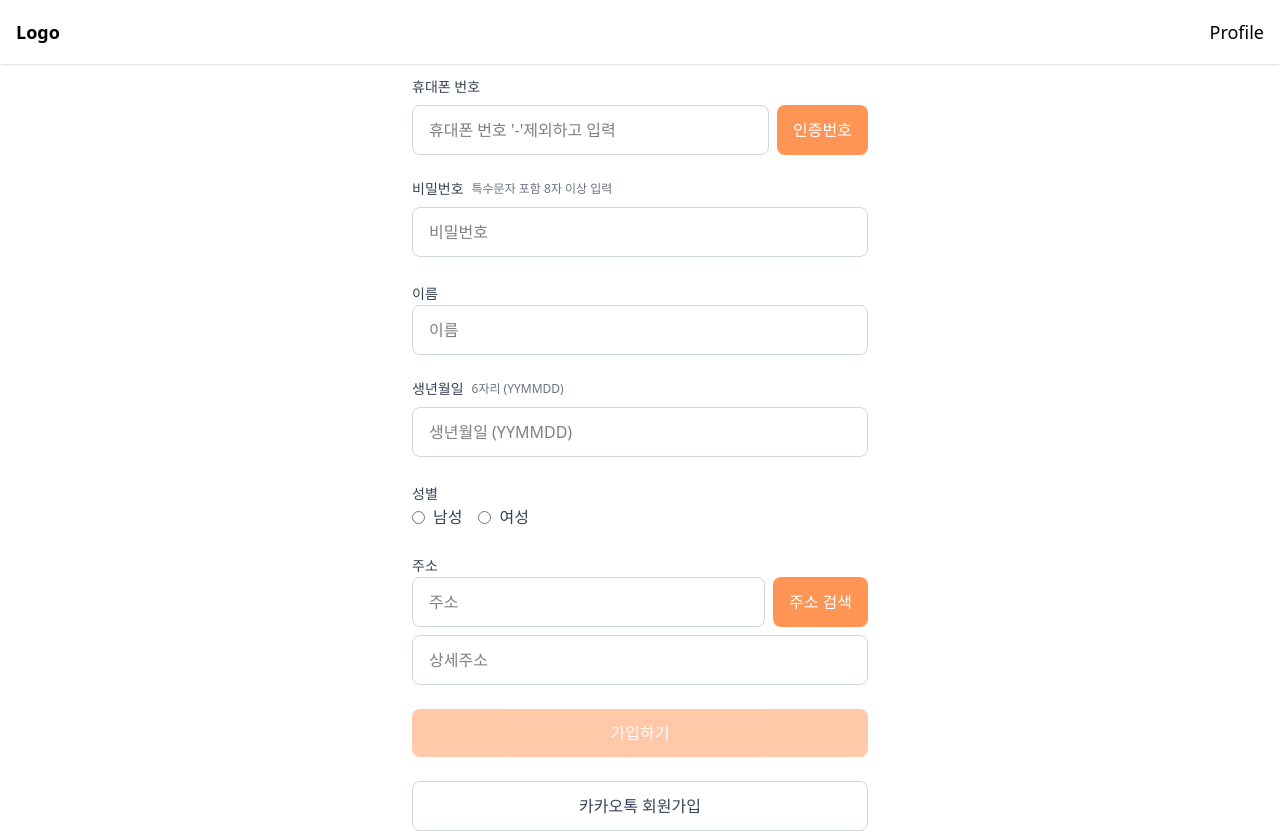
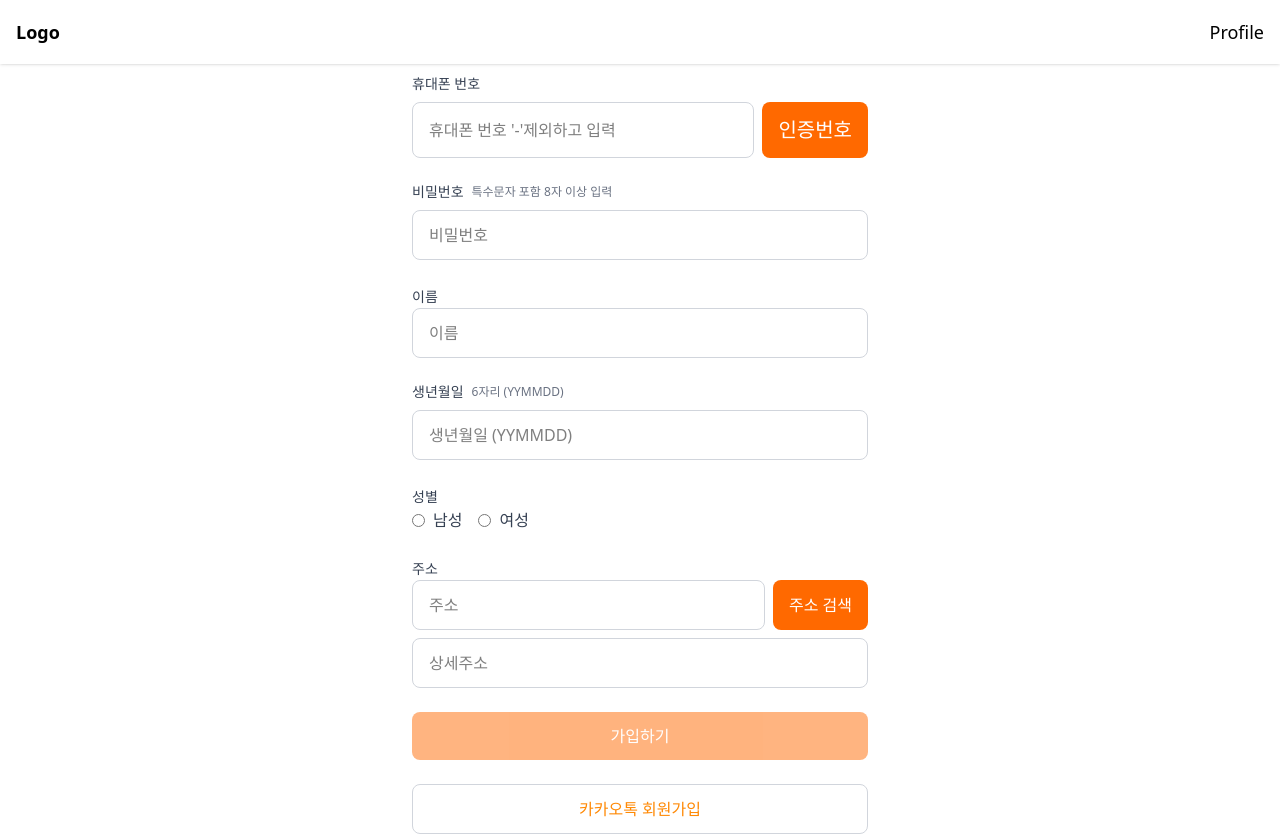
Before and after one commit to DaSiHaeBom/DaSiHaeBom-FE, a React (Vite) app: page /signup/personal in a window 1280 px wide. Built offline with nearby package versions, Linux system fonts and the light colour scheme.

Commit message:
refactor: 개인 회원 회원가입 수정

```diff
--- a/src/pages/PersonalSignup.tsx
+++ b/src/pages/PersonalSignup.tsx
@@ -86,6 +86,7 @@ export default function PersonalSignup() {
           {/* 회원가입 폼 */}
           <div className="bg-white">
             <form onSubmit={handleSubmit(onSubmit)} className="space-y-6">
+              <div className="flex flex-col gap-2">
                 {/* 휴대폰 번호 */}
                 <div>
                   <label className="block text-sm font-medium text-gray-700 mb-2">
@@ -101,15 +102,17 @@ export default function PersonalSignup() {
                           message: '올바른 휴대폰 번호를 입력해주세요',
                         },
                       })}
-                    className={`flex-1 px-4 py-3 border rounded-lg focus:ring-2 focus:ring-[#FF9555] focus:border-transparent ${
-                      errors.phoneNumber ? 'border-red-500' : 'border-gray-300'
+                      className={`w-96 h-14 px-4 py-3 border rounded-lg focus:ring-2 focus:ring-[#FF9555] focus:border-transparent ${
+                        errors.phoneNumber
+                          ? 'border-red-500'
+                          : 'border-gray-300'
                       }`}
                       placeholder="휴대폰 번호 '-'제외하고 입력"
                     />
                     <button
                       type="button"
                       onClick={handleSendVerificationCode}
-                    className="px-4 py-3 bg-[#FF9555] text-white rounded-lg hover:bg-[#E67E22] transition-colors font-medium whitespace-nowrap"
+                      className="w-28 h-14 px-4 py-3 text-xl bg-orange-500 text-white rounded-lg hover:bg-[#E67E22] transition-colors font-medium whitespace-nowrap"
                     >
                       인증번호
                     </button>
@@ -134,7 +137,7 @@ export default function PersonalSignup() {
                             message: '6자리 인증번호를 입력해주세요',
                           },
                         })}
-                      className={`flex-1 px-4 py-3 border rounded-lg focus:ring-2 focus:ring-[#FF9555] focus:border-transparent ${
+                        className={`w-96 h-14 px-4 py-3 border rounded-lg focus:ring-2 focus:ring-[#FF9555] focus:border-transparent ${
                           errors.verificationCode
                             ? 'border-red-500'
                             : 'border-gray-300'
@@ -145,7 +148,7 @@ export default function PersonalSignup() {
                         type="button"
                         onClick={handleVerifyCode}
                         disabled={isVerificationCompleted}
-                      className="px-4 py-3 bg-gray-300 text-gray-700 rounded-lg hover:bg-gray-400 transition-colors font-medium whitespace-nowrap disabled:opacity-50"
+                        className="w-28 h-14 px-4 py-3 text-xl text-orange-400 border border-zinc-300 rounded-lg hover:bg-gray-400 transition-colors font-medium whitespace-nowrap disabled:opacity-50"
                       >
                         {isVerificationCompleted ? '인증완료' : '인증'}
                       </button>
@@ -157,6 +160,7 @@ export default function PersonalSignup() {
                     )}
                   </div>
                 )}
+              </div>
 
               <div>
                 <label className="flex gap-2 items-center text-sm font-medium text-gray-700 mb-2">
@@ -294,7 +298,7 @@ export default function PersonalSignup() {
                   <button
                     type="button"
                     onClick={handleAddressSearch}
-                    className="px-4 py-3 bg-[#FF9555] text-white rounded-lg hover:bg-[#E67E22] transition-colors font-medium whitespace-nowrap"
+                    className="px-4 py-3 bg-orange-500 text-white rounded-lg hover:bg-[#E67E22] transition-colors font-medium whitespace-nowrap"
                   >
                     주소 검색
                   </button>
@@ -322,7 +326,7 @@ export default function PersonalSignup() {
               <button
                 type="submit"
                 disabled={isSubmitting || !isPhoneVerified}
-                className="w-full bg-[#FF9555] text-white py-3 px-4 rounded-lg hover:bg-[#E67E22] transition-colors font-medium disabled:opacity-50 disabled:cursor-not-allowed"
+                className="w-full bg-orange-500 text-white py-3 px-4 rounded-lg hover:bg-orange-600 transition-colors font-medium disabled:opacity-50 disabled:cursor-not-allowed"
               >
                 {isSubmitting ? '가입 중...' : '가입하기'}
               </button>
@@ -331,7 +335,7 @@ export default function PersonalSignup() {
             <div className="mt-6">
               <button
                 type="button"
-                className="w-full bg-white border border-gray-300 text-gray-700 py-3 px-4 rounded-lg hover:bg-gray-50 transition-colors font-medium"
+                className="w-full bg-white border border-gray-300 text-orange-400 py-3 px-4 rounded-lg hover:bg-gray-50 transition-colors font-medium"
               >
                 카카오톡 회원가입
               </button>
```
Lines whose indentation alone changed are shown as unchanged.
